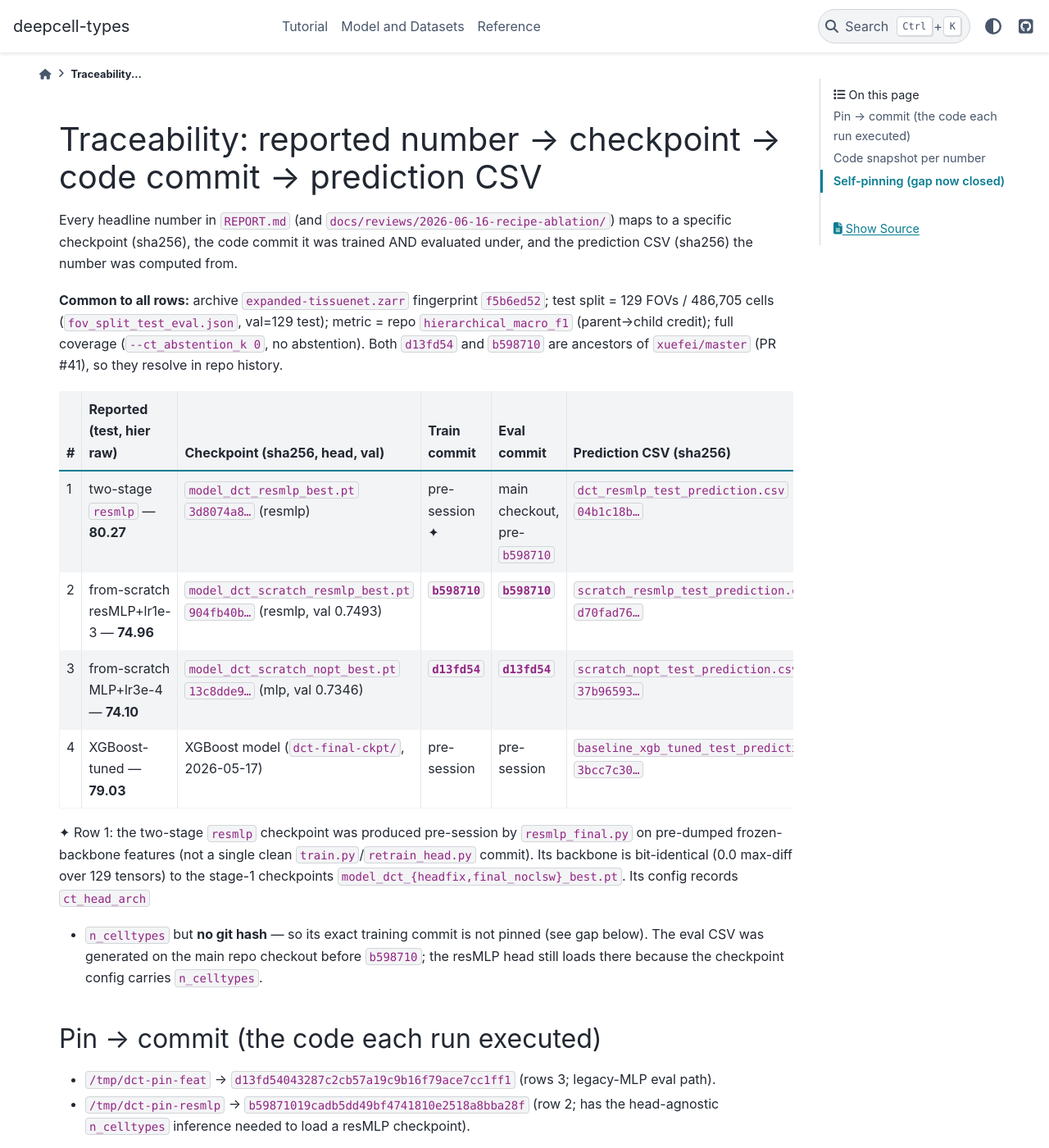
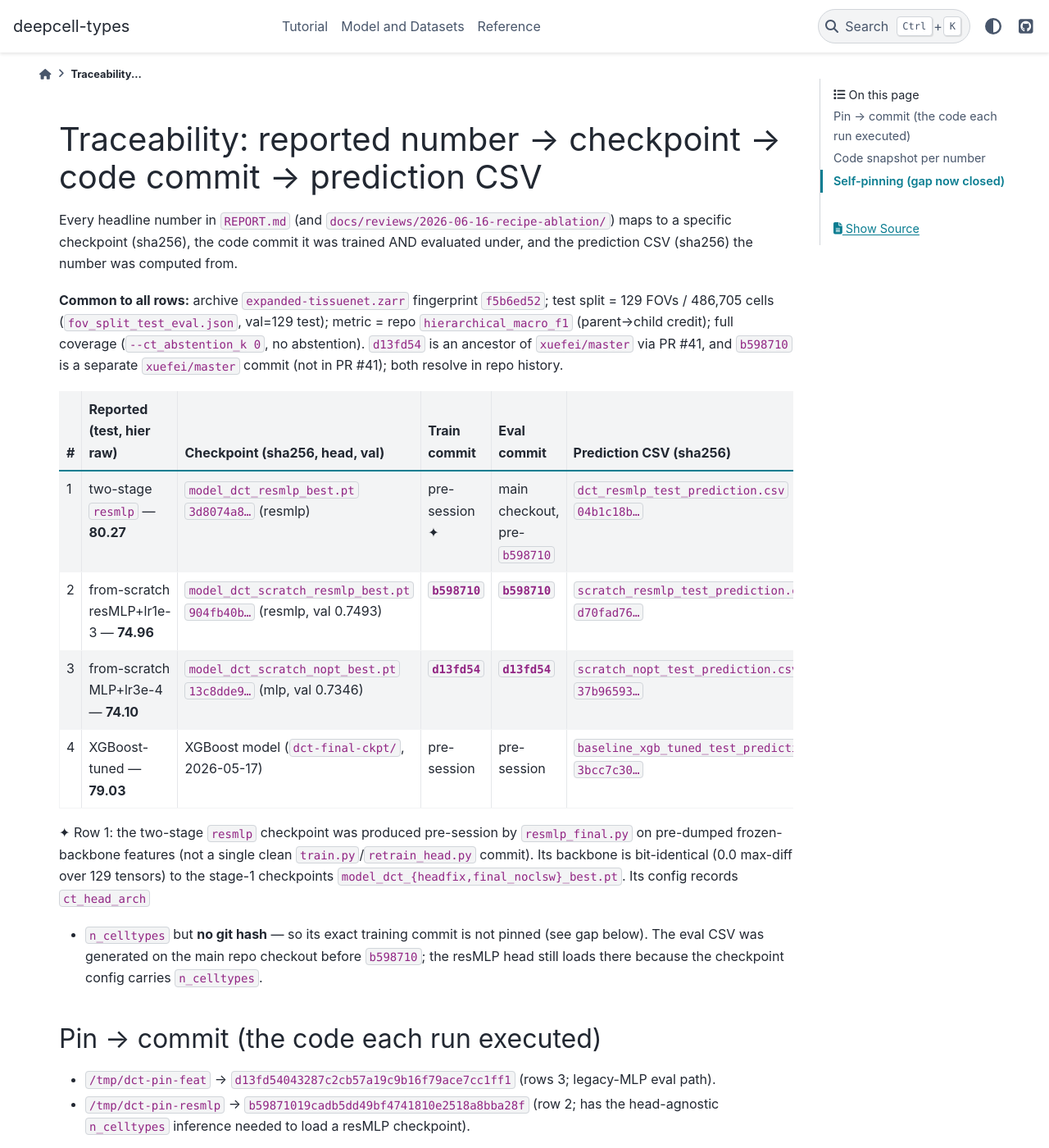
Before and after one commit to vanvalenlab/deepcell-types, a Sphinx documentation site: the page built from docs/reviews/2026-06-16-recipe-ablation/TRACEABILITY.md, in a window 1280 px wide and 1400 px high. Shown: the whole window at 82% size. Built offline with Sphinx 7.4.7 and the PyData theme 0.15.4, drawn with Linux system fonts in a browser that asks for light colours; some of the changed text lies outside the part shown.

Commit message:
docs(reviews): fix commit mis-attribution to PR #41 in recipe-ablation docs
b598710 (resMLP-head default) and ef1229f (checkpoint git_commit self-pinning)
are independent xuefei/master commits, not part of PR #41. Only d13fd54 is in
PR #41's lineage. Correct the three attribution claims in TRACEABILITY.md and
REPORT.md; numerical claims unchanged.

Co-Authored-By: Claude Opus 4.8 (1M context) <noreply@anthropic.com>

```diff
--- a/docs/reviews/2026-06-16-recipe-ablation/TRACEABILITY.md
+++ b/docs/reviews/2026-06-16-recipe-ablation/TRACEABILITY.md
@@ -7,8 +7,9 @@ under, and the prediction CSV (sha256) the number was computed from.
 **Common to all rows:** archive `expanded-tissuenet.zarr` fingerprint `f5b6ed52`;
 test split = 129 FOVs / 486,705 cells (`fov_split_test_eval.json`, val=129 test);
 metric = repo `hierarchical_macro_f1` (parent→child credit); full coverage
-(`--ct_abstention_k 0`, no abstention). Both `d13fd54` and `b598710` are ancestors
-of `xuefei/master` (PR #41), so they resolve in repo history.
+(`--ct_abstention_k 0`, no abstention). `d13fd54` is an ancestor of `xuefei/master`
+via PR #41, and `b598710` is a separate `xuefei/master` commit (not in PR #41); both
+resolve in repo history.
 
 | # | Reported (test, hier raw) | Checkpoint (sha256, head, val) | Train commit | Eval commit | Prediction CSV (sha256) |
 |---|---|---|---|---|---|
@@ -40,5 +41,5 @@ head still loads there because the checkpoint config carries `n_celltypes`.
 The rows above predate self-pinning, so their train/eval commits were reconstructed from
 the pin worktrees' HEADs (this manifest is their source of truth). Going forward this is
 automatic: `scripts/train.py` now records `CKPT_CONFIG["git_commit"] = git rev-parse HEAD`
-of the running checkout — implemented in **`ef1229f`** (PR #41). Checkpoints trained from
+of the running checkout — implemented in **`ef1229f`** (a separate `xuefei/master` commit, not in PR #41). Checkpoints trained from
 that commit onward carry their own code commit in `config["git_commit"]`.
```
Also changed, not shown: docs/reviews/2026-06-16-recipe-ablation/REPORT.md (+1 -1 lines).
